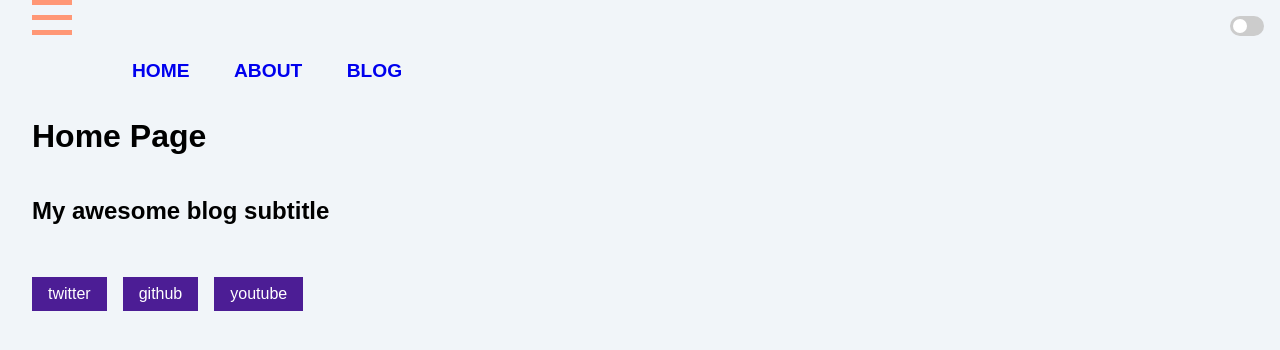
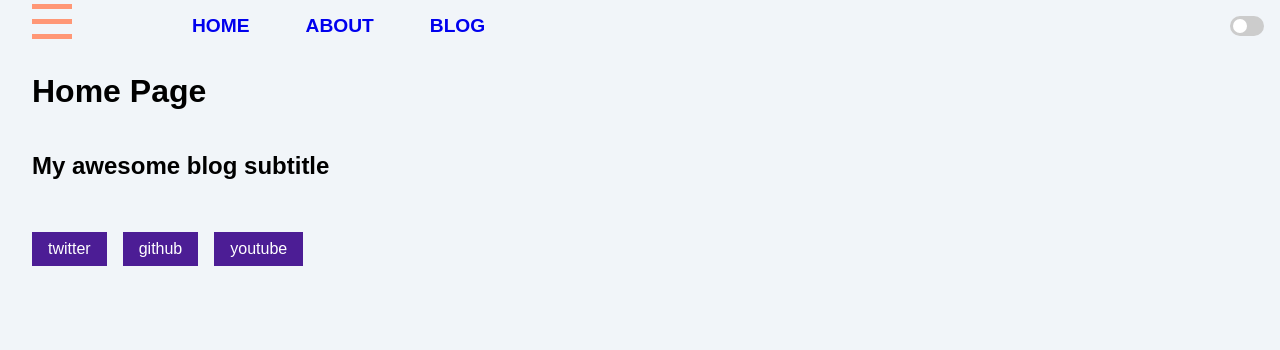
Before and after one commit to jekomaster/goldenage.github.io, an Astro site: page / in a window 1280 px wide. Built offline with nearby package versions, Linux system fonts and the light colour scheme; Astro itself is replaced by a stand-in of ours.

Commit message:
hamburget & navigation in same line

```diff
--- a/src/components/Header.astro
+++ b/src/components/Header.astro
@@ -3,8 +3,8 @@ import Hamburger from './Hamburger.astro';
 import Navigation from './Navigation.astro';
 ---
 <header>
-  <nav>
+  <div class="header-container">
     <Hamburger />
     <Navigation />
-  </nav>
+  </div>
 </header>
--- a/src/layouts/BaseLayout.astro
+++ b/src/layouts/BaseLayout.astro
@@ -26,6 +26,7 @@ const { pageTitle } = Astro.props;
 <script>
   import "../scripts/theme-toggle.js";
 </script>
+
 <Header />
 
 
--- a/src/styles/global.css
+++ b/src/styles/global.css
@@ -81,6 +81,19 @@ body {
   }
 
 }
+/* components on the same horizontal line */
+.header-container {
+  display: flex;
+  align-items: center;
+  justify-content: space-between;
+  width: 100%;
+}
+
+.nav-links {
+  display: flex;
+  gap: 1em; /* Adjust the gap as needed */
+  flex-grow: 1;
+}
 /* public/theme-toggle.css */
 
 .theme-switch {
```
Also changed, not shown: src/layouts/MarkdownPostLayout.astro (+12 -1 lines).
